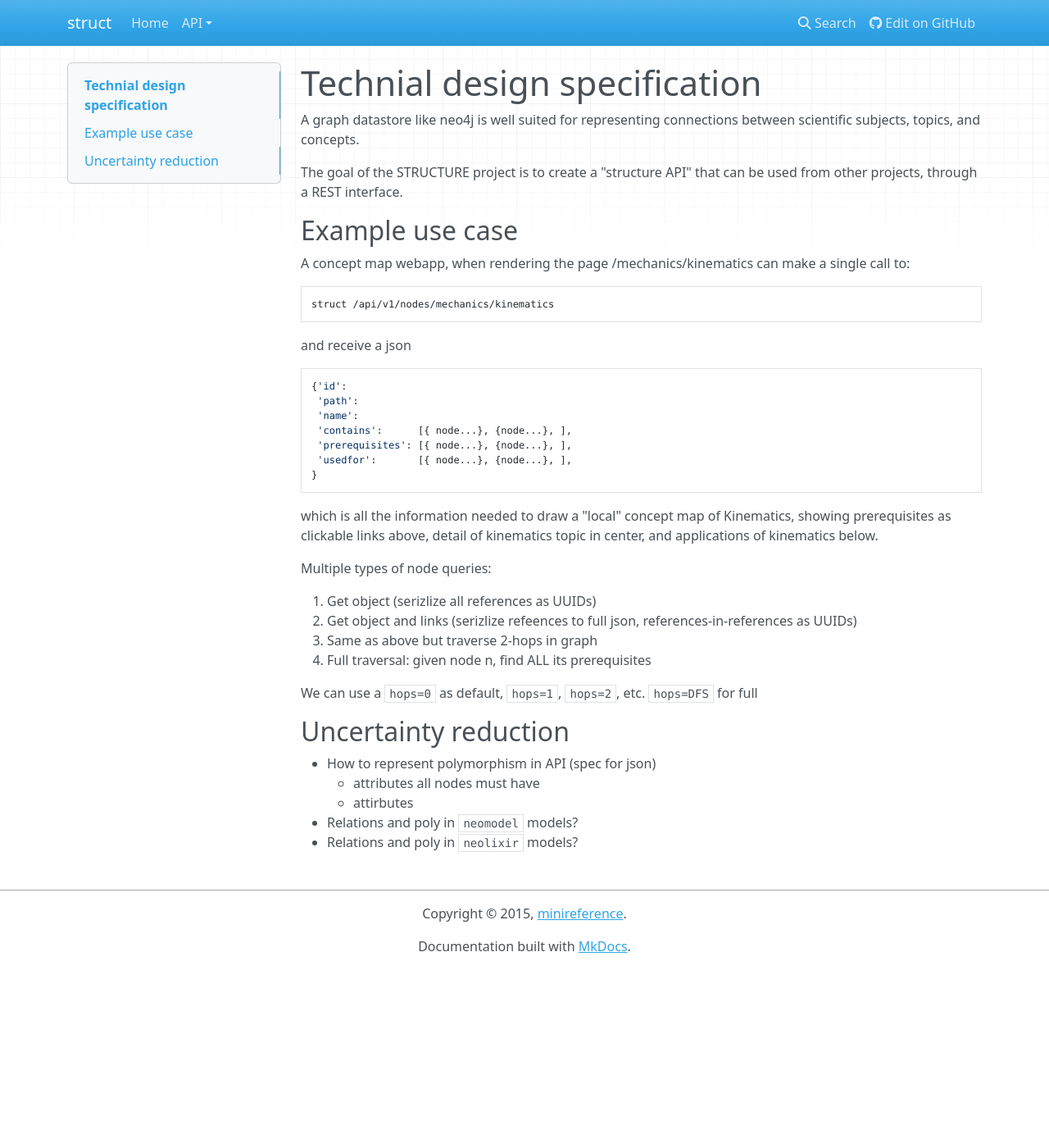
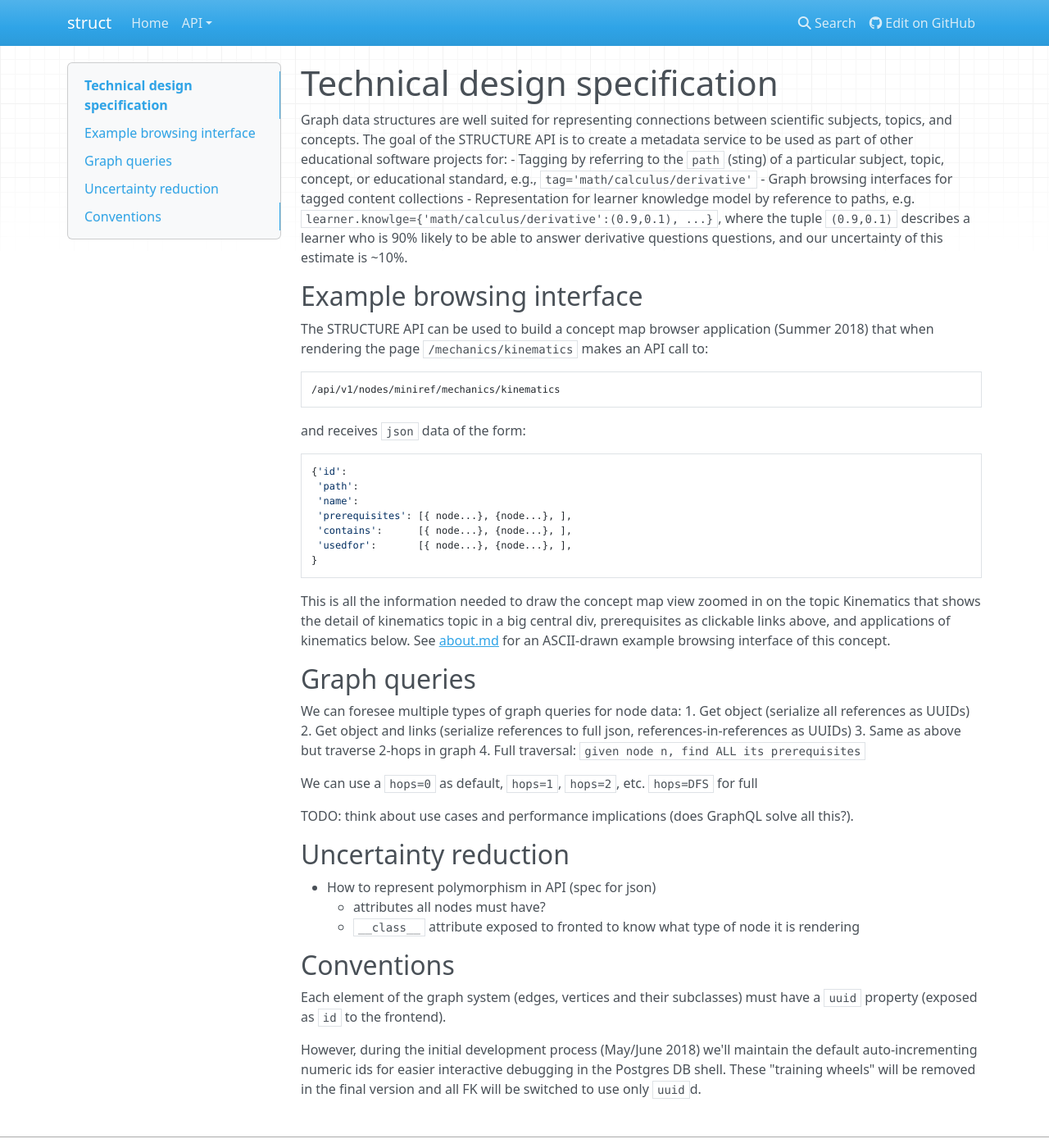
Before and after one commit to minireference/structure-api, an MkDocs documentation site: the page built from docs/design.md, in a window 1280 px wide and 1400 px high. Shown: the whole window at 82% size. Built offline with MkDocs 1.6.1, drawn with Linux system fonts in a browser that asks for light colours; nearby versions of some CDN libraries; old or Windows-style settings are respelled for this version of MkDocs.

Commit message:
docs and sample json in BLOG

```diff
--- a/docs/design.md
+++ b/docs/design.md
@@ -1,45 +1,55 @@
 
-Technial design specification
-=============================
+Technical design specification
+==============================
 
-A graph datastore like neo4j is well suited for representing connections
-between scientific subjects, topics, and concepts.
-
-The goal of the STRUCTURE project is to create a "structure API" that can
-be used from other projects, through a REST interface.
+Graph data structures are well suited for representing connections between scientific
+subjects, topics, and concepts. The goal of the STRUCTURE API is to create a
+metadata service to be used as part of other educational software projects for:
+  - Tagging by referring to the `path` (sting) of a particular subject, topic,
+    concept, or educational standard, e.g., `tag='math/calculus/derivative'`
+  - Graph browsing interfaces for tagged content collections
+  - Representation for learner knowledge model by reference to paths, e.g.
+    `learner.knowlge={'math/calculus/derivative':(0.9,0.1), ...}`, where the
+    tuple `(0.9,0.1)` describes a learner who is 90% likely to be able to answer
+    derivative questions questions, and our uncertainty of this estimate is ~10%.
 
 
-Example use case
-----------------
+Example browsing interface
+--------------------------
+The STRUCTURE API can be used to build a concept map browser application (Summer 2018)
+that when rendering the page `/mechanics/kinematics` makes an API call to:
 
-A concept map webapp, when rendering the page /mechanics/kinematics can make
-a single call to:
+    /api/v1/nodes/miniref/mechanics/kinematics
 
-    struct /api/v1/nodes/mechanics/kinematics
-
-and receive a json
+and receives `json` data of the form:
 
     {'id':
      'path':
      'name':
+     'prerequisites': [{ node...}, {node...}, ],
      'contains':      [{ node...}, {node...}, ],
-     'prerequisites': [{ node...}, {node...}, ],
      'usedfor':       [{ node...}, {node...}, ],
     }
 
-which is all the information needed to draw a "local" concept map of Kinematics,
-showing prerequisites as clickable links above,
-detail of kinematics topic in center, and applications of kinematics below.
+This is all the information needed to draw the concept map view zoomed in on the
+topic Kinematics that shows the detail of kinematics topic in a big central div,
+prerequisites as clickable links above, and applications of kinematics below.
+See [about.md](./about.md) for an ASCII-drawn example browsing interface of this
+concept.
 
-Multiple types of node queries:
 
-  1. Get object (serizlize all references as UUIDs)
-  2. Get object and links (serizlize refeences to full json, references-in-references as UUIDs)
+Graph queries
+-------------
+We can foresee multiple types of graph queries for node data:
+  1. Get object (serialize all references as UUIDs)
+  2. Get object and links (serialize references to full json, references-in-references as UUIDs)
   3. Same as above but traverse 2-hops in graph
-  4. Full traversal:
-     given node n, find ALL its prerequisites
+  4. Full traversal: `given node n, find ALL its prerequisites`
 
 We can use a `hops=0` as default, `hops=1`, `hops=2`, etc. `hops=DFS` for full
+
+TODO: think about use cases and performance implications (does GraphQL solve all this?).
+
 
 
 
@@ -47,7 +57,17 @@ We can use a `hops=0` as default, `hops=1`, `hops=2`, etc. `hops=DFS` for full
 Uncertainty reduction
 ---------------------
   - How to represent polymorphism in API (spec for json)
-    - attributes all nodes must have
-    - attirbutes
-  - Relations and poly in `neomodel` models?
-  - Relations and poly in `neolixir` models?
+    - attributes all nodes must have?
+    - `__class__` attribute exposed to fronted to know what type of node it is rendering
+
+
+
+Conventions
+-----------
+Each element of the graph system (edges, vertices and their subclasses) must have
+a `uuid` property (exposed as `id` to the frontend).
+
+However, during the initial development process (May/June 2018) we'll maintain
+the default auto-incrementing numeric ids for easier interactive debugging in
+the Postgres DB shell. These "training wheels" will be removed in the final version
+and all FK will be switched to use only `uuid`d.
```
Also changed, not shown: BLOG.md (+95 -1 lines), README.md (+18 -13 lines), docs/about.md (+14 -9 lines), docs/glossary.md (+17 -7 lines).
